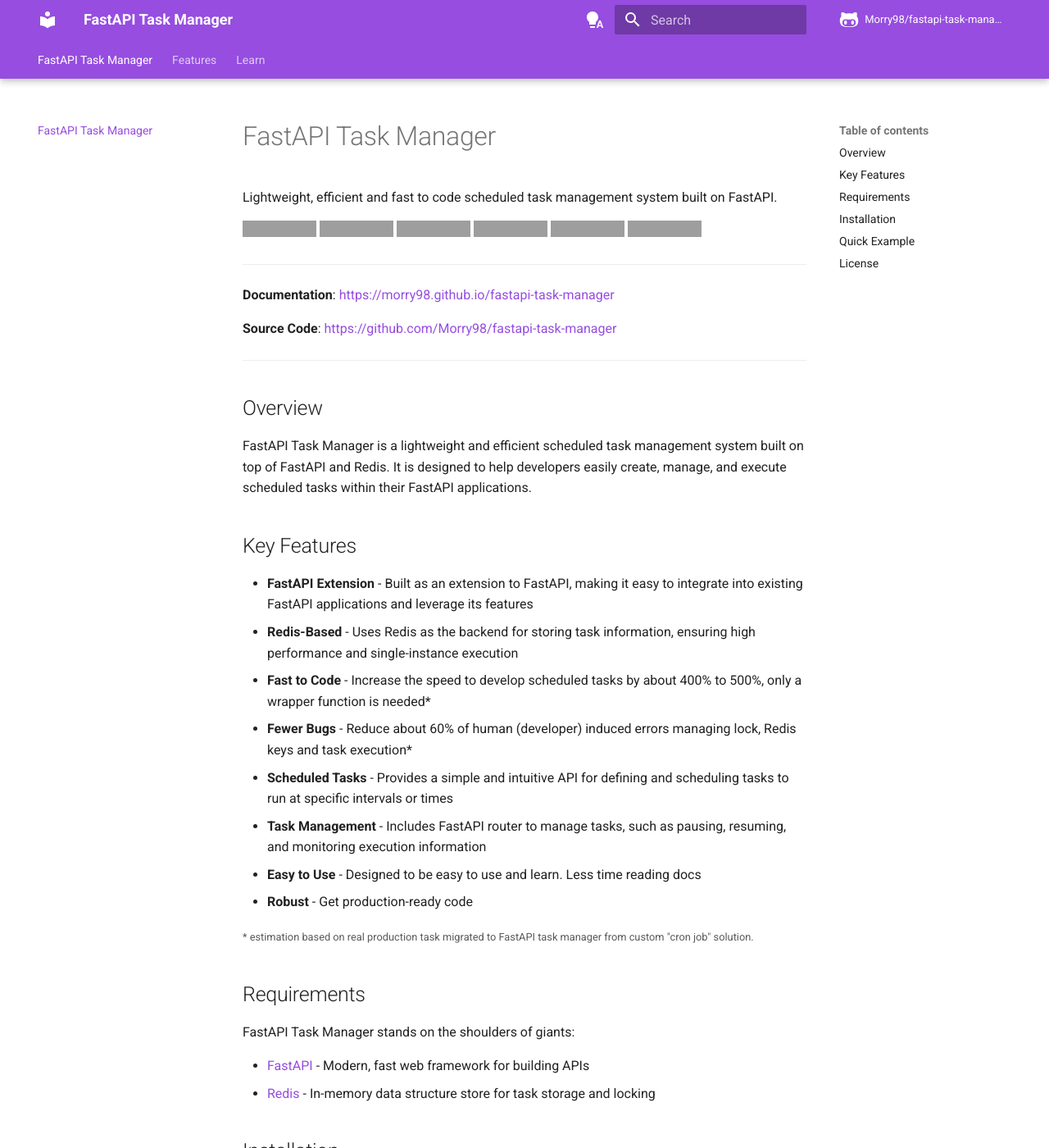
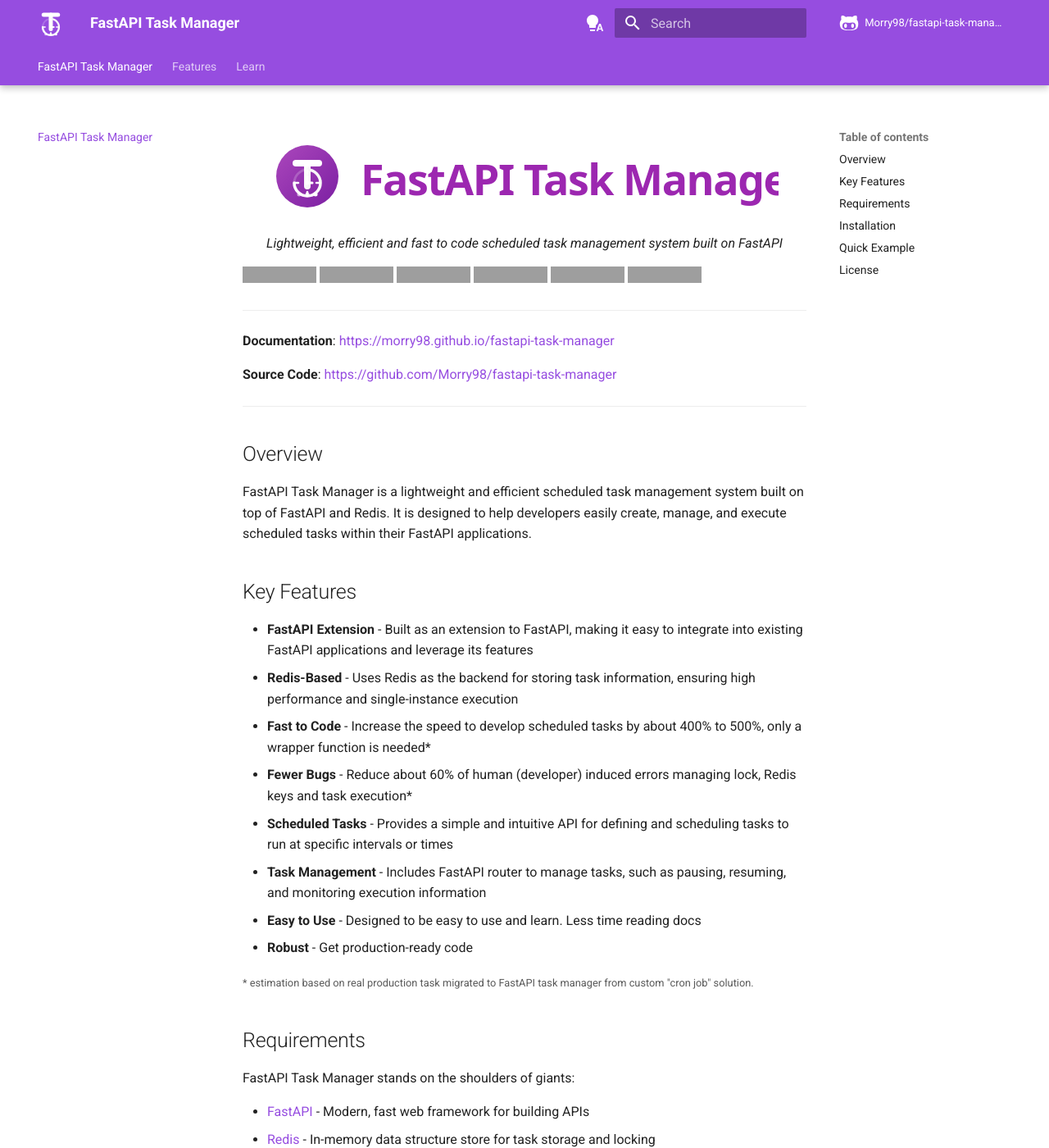
Before and after one commit to Morry98/fastapi-task-manager, an MkDocs documentation site: the page built from docs/docs/index.md, in a window 1280 px wide and 1400 px high. Shown: the whole window at 82% size. Built offline with MkDocs 1.6.1 and Material for MkDocs 9.7.7, drawn with Linux system fonts in a browser that asks for light colours; comment, search, counter and statistics services are not loaded; grey boxes are pictures that could not be loaded.

Commit message:
add logo

```diff
--- /dev/null
+++ b/docs/docs/assets/extra.css
@@ -0,0 +1,11 @@
+/* Logo size */
+.md-header__button.md-logo img,
+.md-header__button.md-logo svg {
+  height: 2rem;  /* default è 1.2rem */
+  width: auto;
+}
+
+/* Opzionale: padding per centrarlo meglio */
+.md-header__button.md-logo {
+  padding: 0.2rem;
+}
--- a/docs/docs/index.md
+++ b/docs/docs/index.md
@@ -8,7 +8,16 @@
   - redis
 ---
 
-Lightweight, efficient and fast to code scheduled task management system built on FastAPI.
+<style>
+.md-content .md-typeset h1 { display: none; }
+</style>
+
+<p align="center">
+  <a href="https://morry98.github.io/fastapi-task-manager/"><img src="assets/images/logo-text-purple.svg" alt="FastAPI Task Manager"></a>
+</p>
+<p align="center">
+    <em>Lightweight, efficient and fast to code scheduled task management system built on FastAPI</em>
+</p>
 
 [![PyPI - Version](https://img.shields.io/pypi/v/fastapi-task-manager?style=plastic&color=964de0)](https://pypi.org/project/fastapi-task-manager/){ .external-link target="_blank" }
 [![PyPI - Downloads](https://img.shields.io/pypi/dm/fastapi-task-manager?style=plastic&label=pypi%20download&color=964de0)](https://pypi.org/project/fastapi-task-manager/){ .external-link target="_blank" }
--- a/mkdocs.yml
+++ b/mkdocs.yml
@@ -50,6 +50,8 @@
         name: Switch to system preference
   icon:
     repo: fontawesome/brands/github-alt
+  logo: assets/images/logo-white.svg
+  favicon: assets/images/logo-circle-purple.svg
 
 plugins:
   - search
```
Also changed, not shown: README.md (+8 -1 lines), docs/docs/assets/images/logo-black.svg (added), docs/docs/assets/images/logo-circle-purple.svg (added), docs/docs/assets/images/logo-circle-white.svg (added), docs/docs/assets/images/logo-purple.svg (added), docs/docs/assets/images/logo-text-purple.svg (added), docs/docs/assets/images/logo-white.svg (added).
